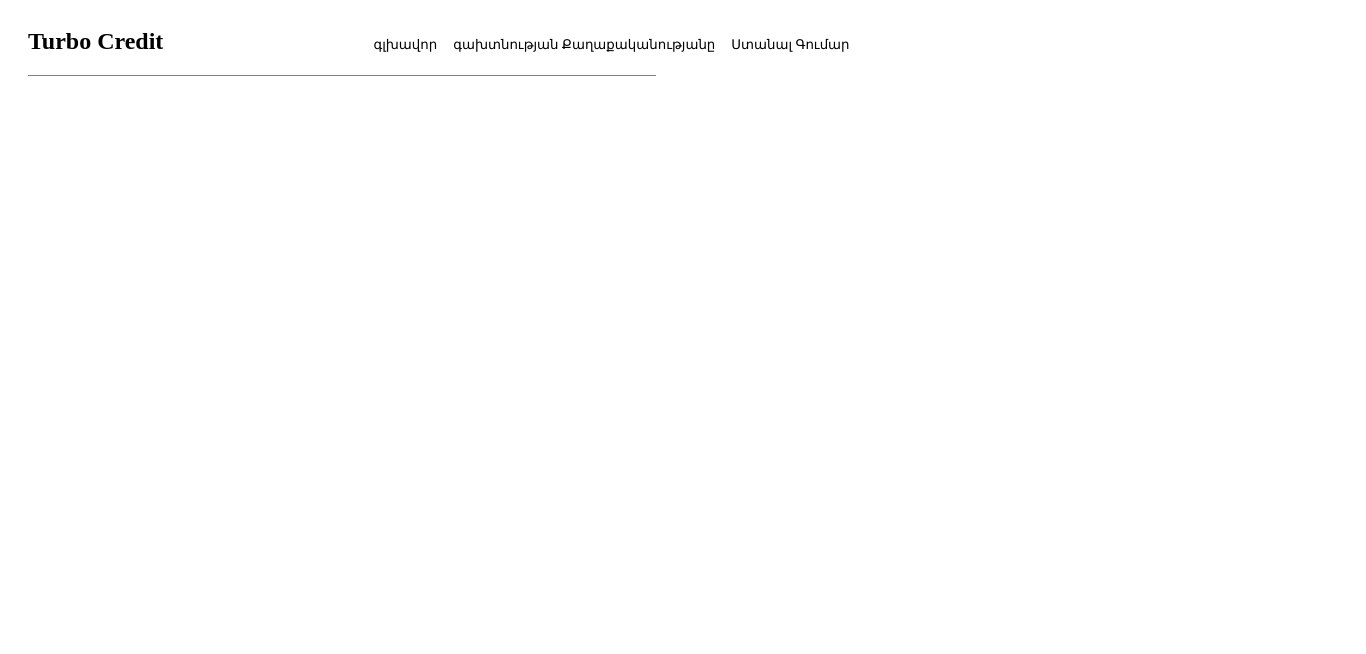
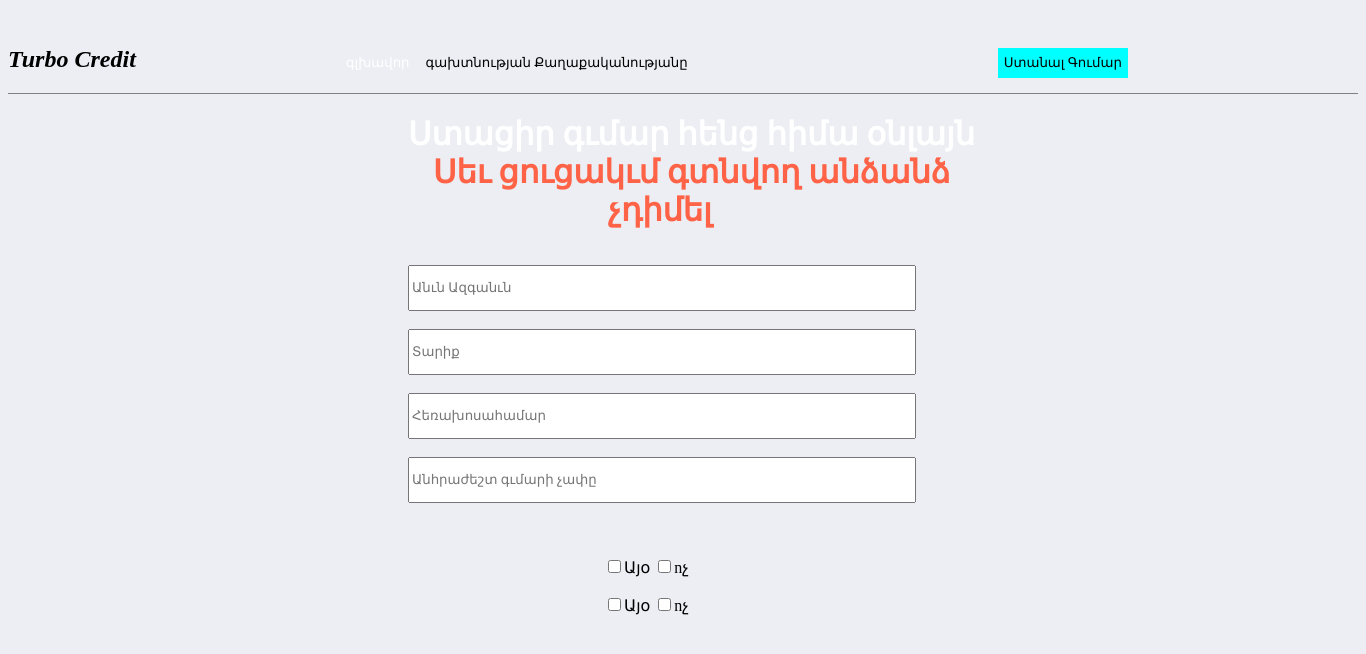
Before and after one commit to gevorg10grend/html-css3, a plain HTML site: page index.html in a window 1280 px wide. Shown: the whole page, 1366 px wide, since content can reach past the window. Drawn offline with Linux system fonts and the light colour scheme.

Commit message:
changed html css file

```diff
--- a/index.html
+++ b/index.html
@@ -10,7 +10,7 @@
 <body>
 
     <nav class="nav1">
-        <h1>Turbo Credit</h1>
+        <h1><em>Turbo Credit</em></h1>
 
         <button class="main-text">
             գլխավոր
@@ -25,5 +25,22 @@
         </button>
     </nav>
 
+        <h1 class="main-text">Ստացիր գւմար հենց հիմա օնլայն</h1><br>
+        <h1 class="main-text2">Սեւ ցուցակւմ գտնվող անձանձ</h1><br>
+        <h1 class="main-text3">չդիմել</h1><br><br><br>
+
+    <form action="" class="form-inp">
+        <input type="text" name="name_surname" id="inp-name_surname" placeholder="Անւն Ազգանւն"><br><br>
+        <input type="number" name="year" id="year" placeholder="Տարիք"><br><br>
+        <input type="number" name="telephone" id="telephone" placeholder="Հեռախոսահամար"><br><br>
+        <input type="number" name="many" id="many" placeholder="Անհրաժեշտ գւմարի չափը"><br><br>
+    </form><br><br><br>
+
+    <input type="checkbox" class="checkbox1">Այօ
+    <input type="checkbox" class="checkbox2">nչ <br><br>
+
+    <input type="checkbox" class="checkbox1">Այօ
+    <input type="checkbox" class="checkbox2">nչ
+
 </body>
 </html>
--- a/style.css
+++ b/style.css
@@ -3,12 +3,16 @@
     font-family: italic;
 }
 
-.nav1 {
-    width: 100%;
-    border-bottom: 0.1px solid gray;
+body {
+    background-color: rgb(236, 238, 243);
 }
 
-.nav1 button {
+.nav1 {
+    width: 1350px;
+    border-bottom: 1px solid gray;
+}
+
+.nav1 button:not(.get_money) {
     position: relative;
     left: 200px;
     border: none;
@@ -16,7 +20,58 @@
 }
 
 .get_money {
+    height: 30px;
+    border: none;
     background-color: aqua;
     position: relative;
-    left: 200px;
+    left: 500px;
 }
+
+.main-text {
+    position: relative;
+    left: 400px;
+    margin-bottom: 0;
+    color: white;
+}
+
+.main-text2 {
+    margin: 0;
+    color: tomato;
+    position: relative;
+    left: 425px;
+}
+
+.main-text3 {
+    margin: 0;
+    color: tomato;
+    position: relative;
+    left: 600px;
+}
+
+#inp-name_surname {
+    margin-left: 400px;
+    width: 500px;
+    height: 40px;
+}
+
+#year {
+    margin-left: 400px;
+    width: 500px;
+    height: 40px;
+}
+
+#telephone {
+    margin-left: 400px;
+    width: 500px;
+    height: 40px;
+}
+
+#many {
+    margin-left: 400px;
+    width: 500px;
+    height: 40px;
+}
+
+.checkbox1 {
+    margin-left: 600px;
+}
```
Also changed, not shown: 1 other file.
